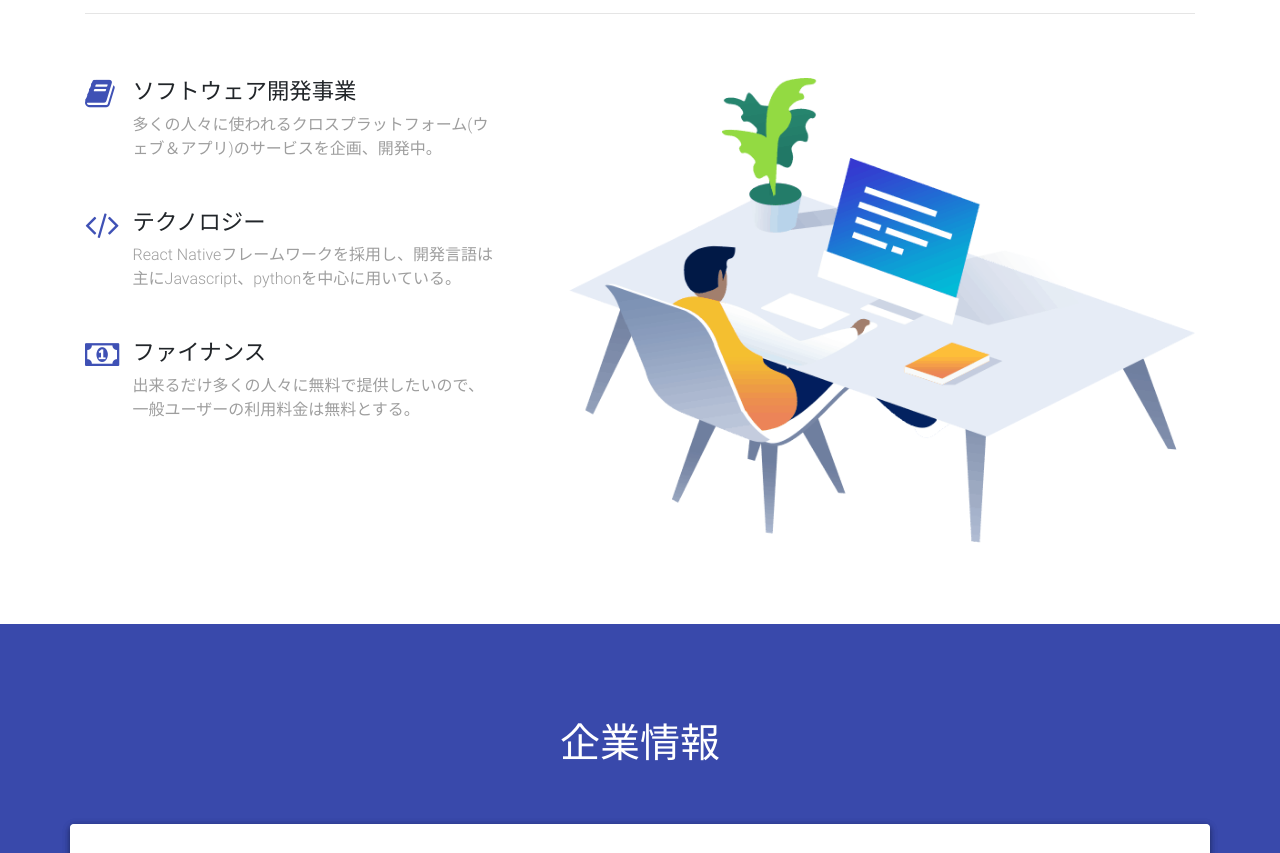
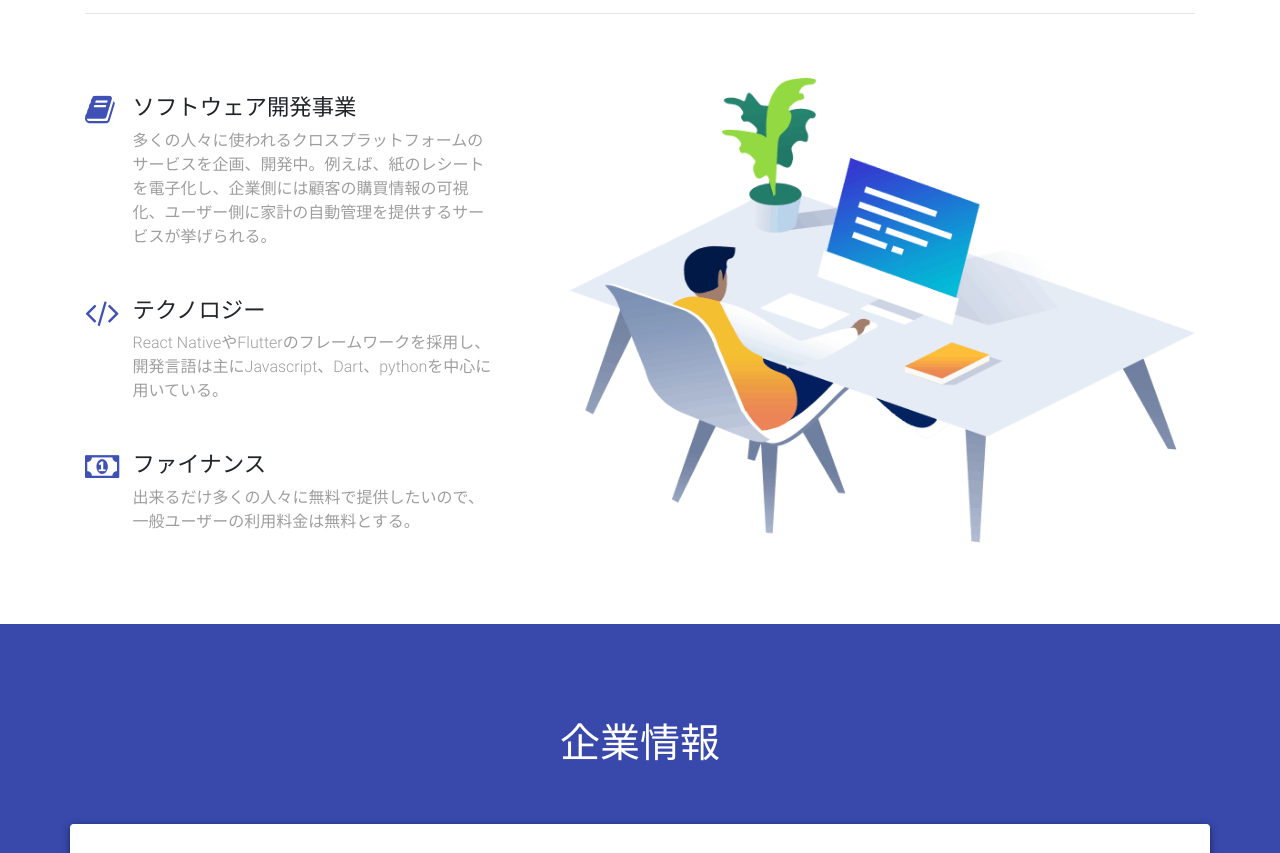
Before and after one commit to lucky520aki/empeace, a plain HTML site: page index.html in a window 1280 px wide. Shown: the part 2232-3085 px from the top of the page. Drawn offline with Linux system fonts and the light colour scheme.

Commit message:
Update index.html

```diff
--- a/index.html
+++ b/index.html
@@ -147,19 +147,19 @@
     </div>
     <hr/>
     <div class="row pt-5 wow fadeIn" data-wow-delay=".2s">
-      <div class="col-lg-4 col-xl-5 mb-3">
-        <div class="row mb-3">
+      <div class="col-lg-4 col-xl-5 ソフトmb-3">
+        <div class="row mb-3 mt-3">
                    <div class="col-1 mr-2"><i class="fa fa-book  fa-2x indigo-text"></i></div>
           <div class="col-10">
             <h4 class="h4-responsive font-bold">ソフトウェア開発事業</h4>
-            <p class="grey-text">多くの人々に使われるクロスプラットフォーム(ウェブ＆アプリ)のサービスを企画、開発中。</p>
+            <p class="grey-text">多くの人々に使われるクロスプラットフォームのサービスを企画、開発中。例えば、紙のレシートを電子化し、企業側には顧客の購買情報の可視化、ユーザー側に家計の自動管理を提供するサービスが挙げられる。</p>
           </div>
         </div>
         <div class="row mb-3">
            <div class="col-1 mr-2"><i class="fa fa-code py-3 fa-2x indigo-text"></i></div>
            <div class="col-10">
             <h4 class="h4-responsive font-bold pt-3">テクノロジー</h4>
-            <p class="grey-text">React Nativeフレームワークを採用し、開発言語は主にJavascript、pythonを中心に用いている。</p>
+            <p class="grey-text">React NativeやFlutterのフレームワークを採用し、開発言語は主にJavascript、Dart、pythonを中心に用いている。</p>
           </div>
         </div>
         <div class="row mb-3">
```
